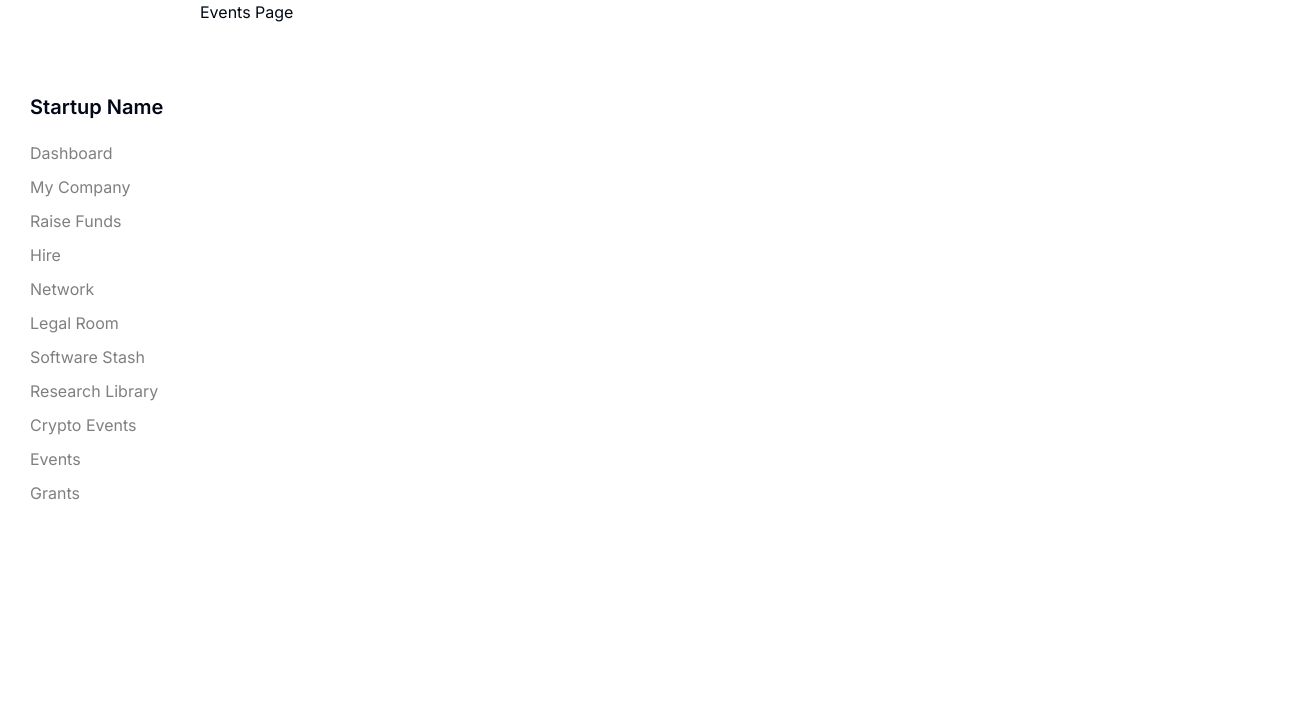
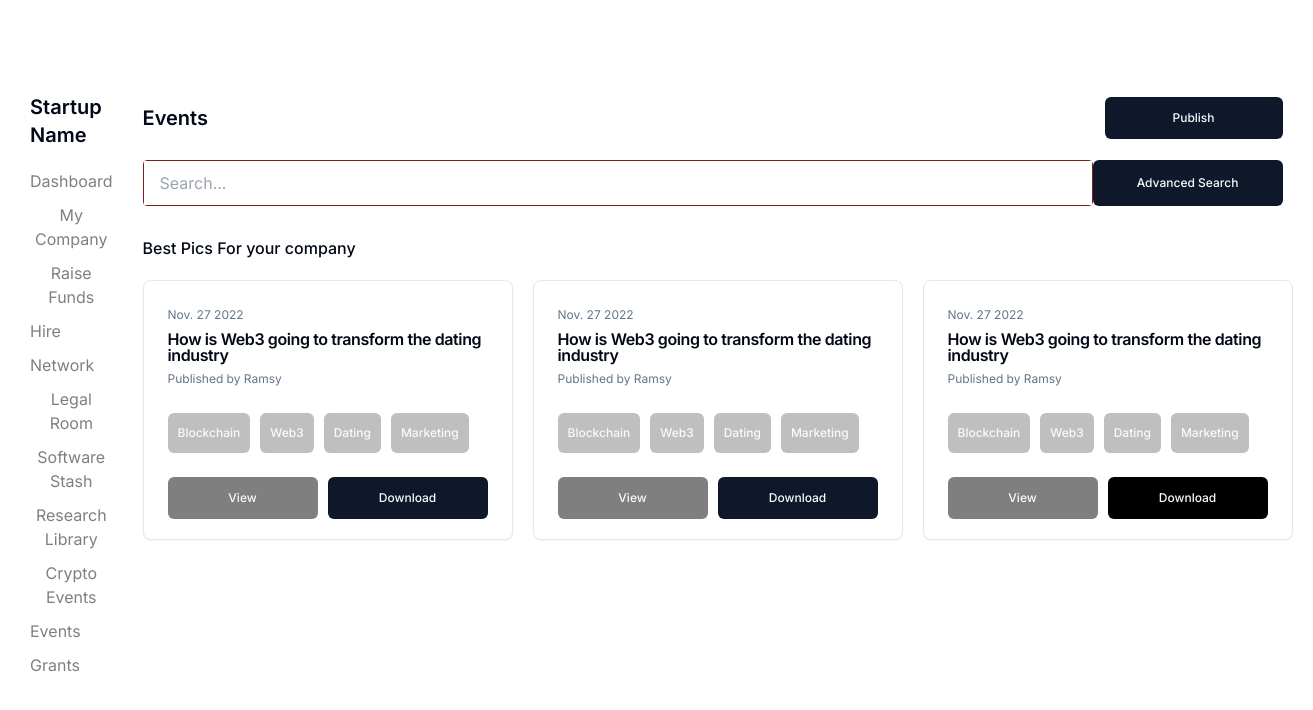
Before and after one commit to ShaikhNabeelShabbir/unbundl-web, a React (Vite) app: page /founder-dashboard in a window 1280 px wide. Both pictures are taken after a click on the button "Events". Shown: the top 710 px of the page, 1313 px wide, since content can reach past the window. Built offline with nearby package versions, Linux system fonts and the light colour scheme.

Commit message:
adjustment for deployment

```diff
--- a/src/pages/startup/Events.tsx
+++ b/src/pages/startup/Events.tsx
@@ -1,6 +1,113 @@
-import React from 'react';
+import { Button } from "@/components/ui/button";
+import React from "react";
+import {
+  Card,
+  CardContent,
+  CardDescription,
+  CardFooter,
+  CardHeader,
+  CardTitle,
+} from "@/components/ui/card";
 
 const Events: React.FC = () => {
-  return <h1>Events Page</h1>;
+  return (
+    <div className="flex">
+      <div className="flex-1 py-[97px]">
+        <div className="flex items-center justify-between">
+          <p className="font-semibold text-[20px]">Events</p>
+          <Button className="w-[178px] h-[42px] mr-[30px]">Publish</Button>
+        </div>
+        <div className="flex items-center justify-between mt-[21px]">
+          <div className="flex w-[950px] h-[46px] border border-red-900 rounded-[4px]">
+            <input
+              type="text"
+              className="w-full px-4 py-2 outline-none"
+              placeholder="Search..."
+            />
+          </div>
+          <Button className="w-[190px] h-[46px] mr-[30px]">
+            Advanced Search
+          </Button>
+        </div>
+        <div className="mt-[30px] mb-[20px] font-medium text-base">
+          Best Pics For your company
+        </div>
+        <div className="flex flex-row space-x-[20px]">
+          <Card className="w-[370px] h-[260px]">
+            <CardHeader>
+              <CardDescription>Nov. 27 2022</CardDescription>
+              <CardTitle>
+                How is Web3 going to transform the dating industry
+              </CardTitle>
+              <CardDescription>Published by Ramsy</CardDescription>
+            </CardHeader>
+            <CardContent className="font-medium text-sm space-x-[10px]">
+              <Button className="p-[10px] bg-black/25">Blockchain</Button>
+              <Button className="p-[10px]  bg-black/25">Web3</Button>
+              <Button className="p-[10px]  bg-black/25">Dating</Button>
+              <Button className="p-[10px]  bg-black/25">Marketing</Button>
+            </CardContent>
+            <CardFooter className="font-medium text-sm space-x-[10px]">
+              <Button className="p-[10px] w-[160px] h-[42px] py-[15px] px-[55px]  bg-black/50">
+                View
+              </Button>
+              <Button className="p-[10px] w-[160px] h-[42px] py-[15px] px-[55px]">
+                Download
+              </Button>
+            </CardFooter>
+          </Card>
+
+          <Card className="w-[370px] h-[260px]">
+            <CardHeader>
+              <CardDescription>Nov. 27 2022</CardDescription>
+              <CardTitle>
+                How is Web3 going to transform the dating industry
+              </CardTitle>
+              <CardDescription>Published by Ramsy</CardDescription>
+            </CardHeader>
+            <CardContent className="font-medium text-sm space-x-[10px]">
+              <Button className="p-[10px]  bg-black/25">Blockchain</Button>
+              <Button className="p-[10px]  bg-black/25">Web3</Button>
+              <Button className="p-[10px]  bg-black/25">Dating</Button>
+              <Button className="p-[10px]  bg-black/25">Marketing</Button>
+            </CardContent>
+            <CardFooter className="font-medium text-sm space-x-[10px]">
+              <Button className="p-[10px] w-[160px] h-[42px] py-[15px] px-[55px]  bg-black/50">
+                View
+              </Button>
+              <Button className="p-[10px] w-[160px] h-[42px] py-[15px] px-[55px]">
+                Download
+              </Button>
+            </CardFooter>
+          </Card>
+
+          <Card className="w-[370px] h-[260px]">
+            <CardHeader>
+              <CardDescription>Nov. 27 2022</CardDescription>
+              <CardTitle>
+                How is Web3 going to transform the dating industry
+              </CardTitle>
+              <CardDescription>Published by Ramsy</CardDescription>
+            </CardHeader>
+            <CardContent className="font-medium text-sm space-x-[10px]">
+              <Button className="p-[10px]  bg-black/25">Blockchain</Button>
+              <Button className="p-[10px]  bg-black/25">Web3</Button>
+              <Button className="p-[10px]  bg-black/25">Dating</Button>
+              <Button className="p-[10px]  bg-black/25">Marketing</Button>
+            </CardContent>
+            <CardFooter className="font-medium text-sm space-x-[10px] ">
+              <Button className="p-[10px] w-[160px] h-[42px] py-[15px] px-[55px] bg-black/50">
+                View
+              </Button>
+              <Button className="p-[10px] w-[160px] h-[42px] py-[15px] px-[55px] bg-black">
+                Download
+              </Button>
+            </CardFooter>
+          </Card>
+        </div>
+      </div>
+    </div>
+  );
 };
+
 export default Events;
--- a/src/pages/startup/founder-dashboard.tsx
+++ b/src/pages/startup/founder-dashboard.tsx
@@ -2,14 +2,14 @@ import { useState } from "react";
 import Sidebar from "@/components/sidebar";
 import { Network } from "lucide-react";
 import CryptoEvents from "./crypto-events";
-import Events from "./events";
-import Grants from "./grants";
-import Hire from "./hire";
 import LegalRoom from "./leagal-room";
 import MyCompany from "./my-company";
 import RaiseFunds from "./raise-funds";
 import ResearchLibrary from "./research-library";
 import SoftwareStash from "./software-stash";
+import Hire from "./hire";
+import Events from "./events";
+import Grants from "./grants";
 
 const Founderdashboard = () => {
   const [currentView, setCurrentView] = useState<string>("research-library");
```
